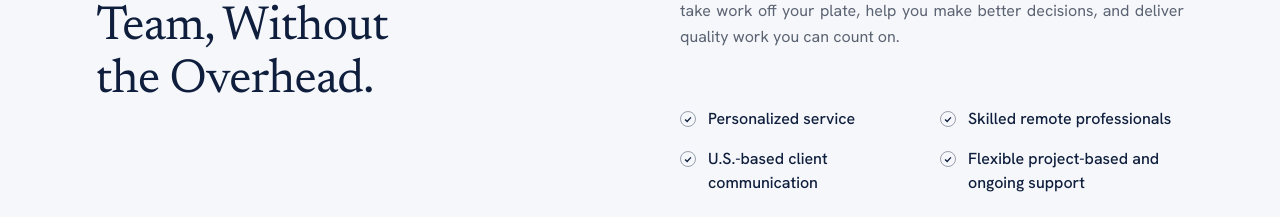
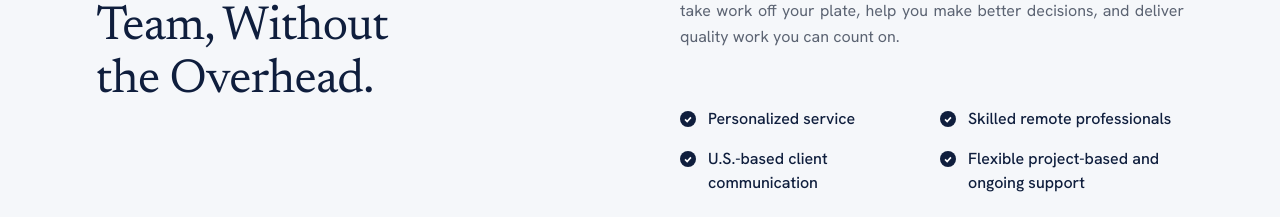
Before and after one commit to ralphchristiandD/agency-website, a Nuxt app: page /va-support in a window 1280 px wide. Shown: the part 972-1189 px from the top of the page. Built offline with nearby package versions, Linux system fonts and the light colour scheme.

Commit message:
Who We Are: back to solid navy check icons, smaller (16px)

```diff
--- a/app/pages/va-support.vue
+++ b/app/pages/va-support.vue
@@ -96,9 +96,9 @@ const steps = [
           </p>
           <ul class="grid gap-4 sm:grid-cols-2 lg:col-start-2">
             <li v-for="h in highlights" :key="h" class="flex items-start gap-3 font-medium text-navy">
-              <!-- Small, thin check: outlined circle (developer wanted it lighter than the solid one) -->
-              <span class="mt-1 grid size-4 shrink-0 place-items-center rounded-full border border-navy/40 text-navy">
-                <svg class="size-2.5" viewBox="0 0 12 12" fill="none" stroke="currentColor" stroke-width="1.6" aria-hidden="true"><path d="M2.5 6.5l2.5 2.5 4.5-5" /></svg>
+              <!-- Solid navy check, kept small (16px) at the developer's request -->
+              <span class="mt-1 grid size-4 shrink-0 place-items-center rounded-full bg-navy text-white">
+                <svg class="size-2.5" viewBox="0 0 12 12" fill="none" stroke="currentColor" stroke-width="2" aria-hidden="true"><path d="M2.5 6.5l2.5 2.5 4.5-5" /></svg>
               </span>
               {{ h }}
             </li>
```
